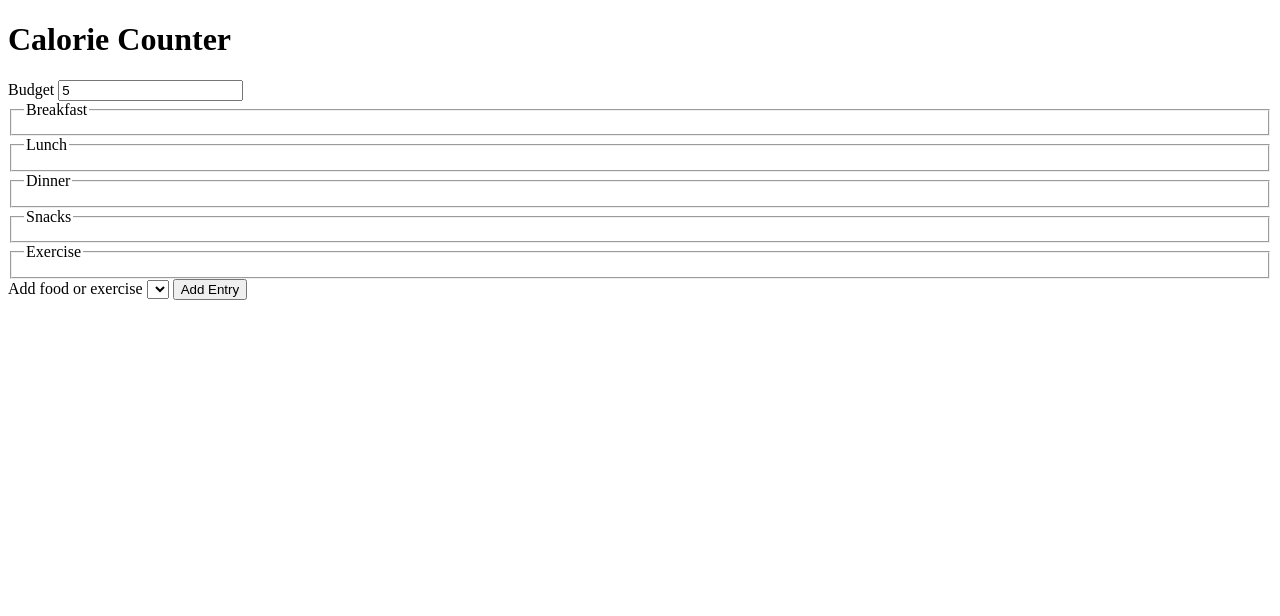
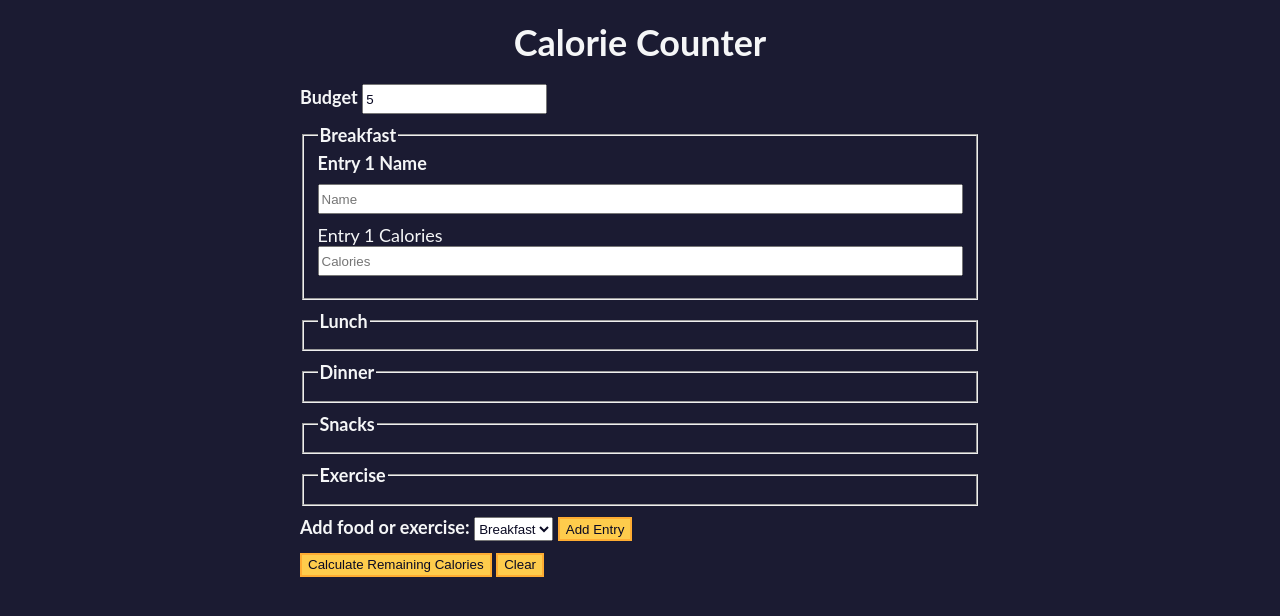
Before and after one commit to pmatnz/FCC_Javascript_Projects, a plain HTML site: page jsprojects_calorie_counter.html in a window 1280 px wide. Both pictures are taken after typing "5" into the empty fields and a click on the button "Add Entry". Drawn offline with Linux system fonts and the light colour scheme.

Commit message:
Adding ne project files

```diff
--- a/jsprojects_calorie_counter.css
+++ b/jsprojects_calorie_counter.css
@@ -0,0 +1,94 @@
+:root {
+	--light-grey: #f5f6f7;
+	--dark-blue: #0a0a23;
+	--fcc-blue: #1b1b32;
+	--light-yellow: #fecc4c;
+	--dark-yellow: #feac32;
+	--light-pink: #ffadad;
+	--dark-red: #850000;
+	--light-green: #acd157;
+}
+
+body {
+	font-family: "Lato", Helvetica, Arial, sans-serif;
+	font-size: 18px;
+	background-color: var(--fcc-blue);
+	color: var(--light-grey);
+}
+
+h1 {
+	text-align: center;
+}
+
+.container {
+	width: 90%;
+	max-width: 680px;
+}
+
+h1,
+.container,
+.output {
+	margin: 20px auto;
+}
+
+label,
+legend {
+	font-weight: bold;
+}
+
+.input-container {
+	display: flex;
+	flex-direction: column;
+}
+
+button {
+	outline: none;
+	cursor: pointer;
+	text-decoration: none;
+	background-color: var(--light-yellow);
+	border: 2px solid var(--dark-yellow);
+}
+
+.clear {
+	background-color: var(--light-pink);
+	color: var(--dark-red);
+	border-color: var(--dark-red);
+}
+
+button,
+input,
+select {
+	min-height: 24px;
+	color: var(--dark-blue);
+}
+
+fieldset,
+label,
+button,
+input,
+select {
+	margin-bottom: 10px;
+}
+
+.output {
+	border: 2px solid var(--light-grey);
+	padding: 10px;
+	text-align: center;
+}
+
+.hide {
+	display: none;
+}
+
+.output span {
+	font-weight: bold;
+	font-size: 1.2em;
+}
+
+.surplus {
+	color: var(--light-green);
+}
+
+.deficit {
+	color: var(--light-pink);
+}
--- a/jsprojects_calorie_counter.html
+++ b/jsprojects_calorie_counter.html
@@ -3,25 +3,24 @@
 	<head>
 		<meta charset="utf-8" />
 		<meta name="viewport" content="width=device-width, initial-scale=1.0" />
-		<link rel="stylesheet" href="styles.css" />
+		<link rel="stylesheet" href="jsprojects_calorie_counter.css" />
 		<title>Calorie Counter</title>
 	</head>
 	<body>
 		<main>
 			<h1>Calorie Counter</h1>
-			<div class="container"></div>
+			<div class="container">
 				<form id="calorie-counter">
 					<label for="budget">Budget</label>
 					<input
-					id="budget"
 						type="number"
 						min="0"
+						id="budget"
 						placeholder="Daily calorie budget"
 						required
 					/>
 					<fieldset id="breakfast">
 						<legend>Breakfast</legend>
-					<!--Legend element gives a healing for the fieldset-->
 						<div class="input-container"></div>
 					</fieldset>
 					<fieldset id="lunch">
@@ -42,13 +41,25 @@
 					</fieldset>
 					<div class="controls">
 						<span>
-						<label for="entry-dropdown">Add food or exercise</label>
-						<select id="entry-dropdown" name="options"></select>
-						<!--creates dropdown menu-->
-						<button id="add-entry" type="button">Add Entry</button>
+							<label for="entry-dropdown">Add food or exercise:</label>
+							<select id="entry-dropdown" name="options">
+								<option value="breakfast" selected>Breakfast</option>
+								<option value="lunch">Lunch</option>
+								<option value="dinner">Dinner</option>
+								<option value="snacks">Snacks</option>
+								<option value="exercise">Exercise</option>
+							</select>
+							<button type="button" id="add-entry">Add Entry</button>
 						</span>
 					</div>
+					<div>
+						<button type="submit">Calculate Remaining Calories</button>
+						<button type="button" id="clear">Clear</button>
+					</div>
 				</form>
+				<div id="output" class="output hide"></div>
+			</div>
 		</main>
+		<script src="./jsprojects_calorie_counter.js"></script>
 	</body>
 </html>
--- a/jsprojects_calorie_counter.js
+++ b/jsprojects_calorie_counter.js
@@ -0,0 +1,40 @@
+//Access to HTML elements
+const calorieCounter = document.getElementById("calorie-counter");
+const budgetNumberInput = document.getElementById("budget");
+const entryDropdown = document.getElementById("entry-dropdown");
+const addEntryButton = document.getElementById("add-entry");
+const clearButton = document.getElementById("clear");
+const output = document.getElementById("output");
+
+//Global variables
+let isError = false;
+
+//Functions
+function cleanInputString(str) {
+	const regex = /[\+\-\s]/g;
+	return str.replace(regex, "");
+}
+
+function isInvalidInput(str) {
+	let regex = /\de\d/i; // e is the exponant symbol, + ensures a match one or more. shorthand uses \
+	// let regex = /[0-9]e[0-9]/i; - this is a longer way without using shorthand \d
+	return str.match(regex);
+}
+
+function addEntry() {
+	let targetInputContainer = document.querySelector(
+		`#${entryDropdown.value} .input-container`
+	);
+	// Gets the value of the users input via value property
+	let entryNumber =
+		targetInputContainer.querySelectorAll('input[type="text"').length + 1; // can select all elements on a type on a page
+
+	let HTMLString = `<label for="${entryDropdown.value}-${entryNumber}-name"> Entry ${entryNumber} Name </label>
+	<input type="text" placeholder="Name" id="${entryDropdown.value}-${entryNumber}}
+	<label for="${entryDropdown.value}-${entryNumber}-calories">Entry ${entryNumber} Calories</label>
+	<input type="number" min="0" placeholder="Calories" id="${entryDropdown.value}-${entryNumber}-calories">`; // value property reresents the text entered by the user
+
+	targetInputContainer.innerHTML += HTMLString; // using innerHTML and += this will add my HTMLString to the current HTML page
+}
+
+addEntryButton.addEventListener("click", addEntry);
```
Lines whose indentation alone changed are shown as unchanged.
